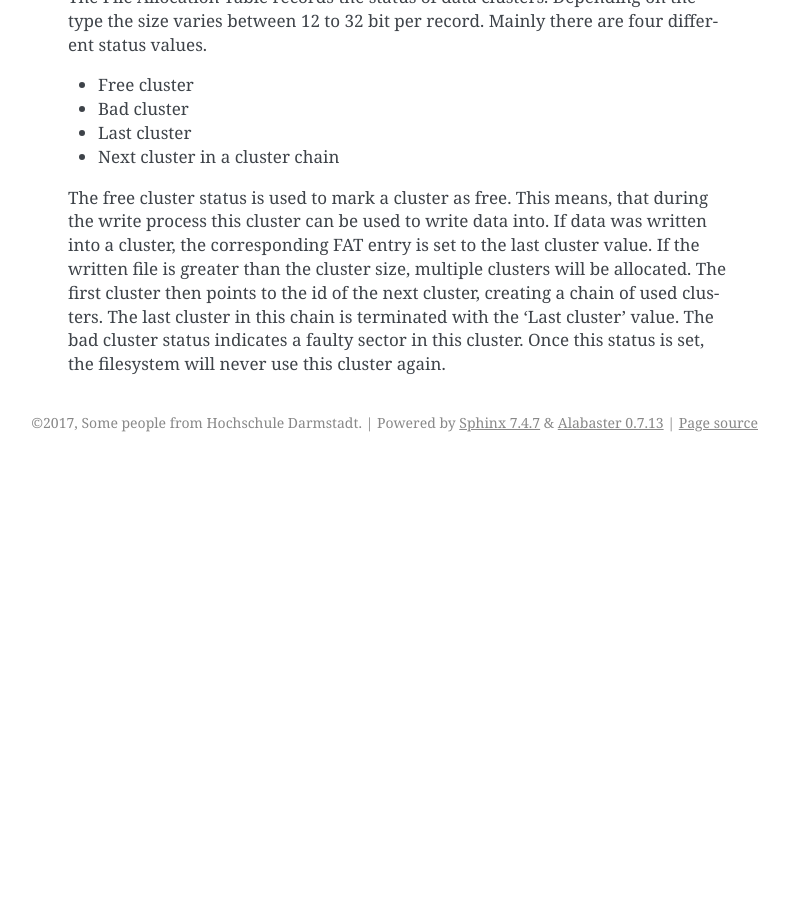
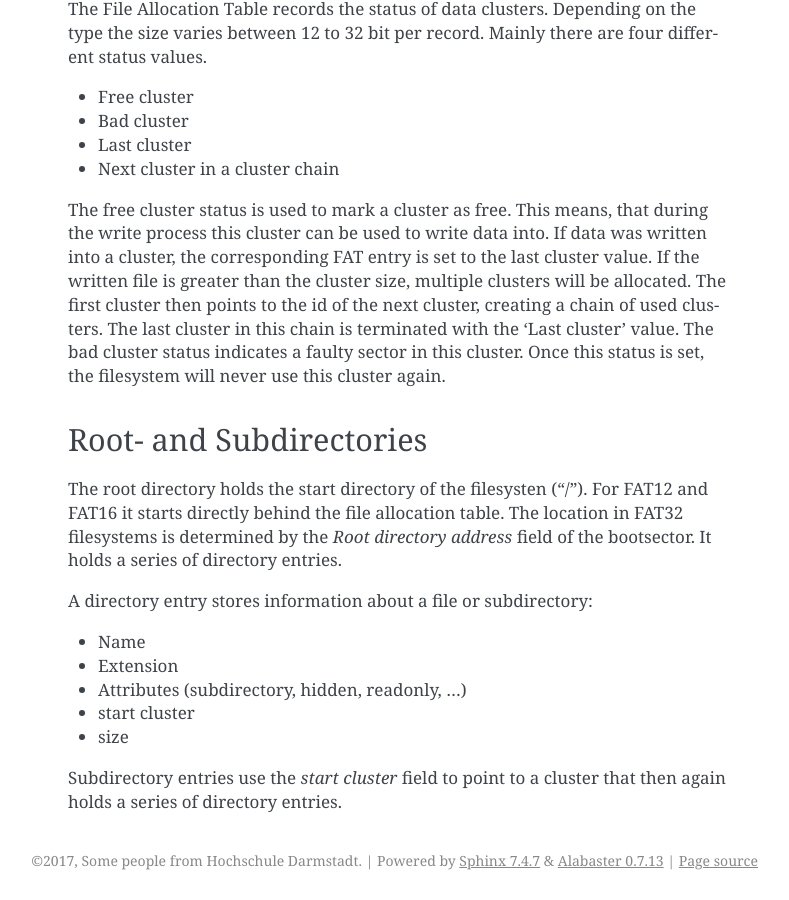
Before and after one commit to dasec/fishy, a Sphinx documentation site: the page built from doc/source/filesystem_datastructures.rst, in a window 1280 px wide and 900 px high, scrolled down 1413 px. Shown: the whole window, without its empty margins (352-1141 px from the left). Built offline with Sphinx 7.4.7, drawn with Linux system fonts in a browser that asks for light colours; before the commit the page ends 1875 px from its top, so only the background shows below that.

Commit message:
Doc: added root directory section to fat filesystem structure

```diff
--- a/doc/source/filesystem_datastructures.rst
+++ b/doc/source/filesystem_datastructures.rst
@@ -60,7 +60,7 @@ read and write performance. Interesting values are the count of free sectors
 and the id of the last written cluster.
 
 File Allocation Table
-*********************
+---------------------
 
 The File Allocation Table records the status of data clusters. Depending on the
 type the size varies between 12 to 32 bit per record. Mainly there are four
@@ -82,3 +82,22 @@ creating a chain of used clusters. The last cluster in this chain is terminated
 with the 'Last cluster' value.
 The bad cluster status indicates a faulty sector in this cluster.
 Once this status is set, the filesystem will never use this cluster again.
+
+Root- and Subdirectories
+------------------------
+
+The root directory holds the start directory of the filesysten ("/"). For FAT12 and
+FAT16 it starts directly behind the file allocation table. The location in FAT32
+filesystems is determined by the `Root directory address` field of the bootsector.
+It holds a series of directory entries.
+
+A directory entry stores information about a file or subdirectory:
+
+* Name
+* Extension
+* Attributes (subdirectory, hidden, readonly, ...)
+* start cluster
+* size
+
+Subdirectory entries use the `start cluster` field to point to a cluster
+that then again holds a series of directory entries.
```
